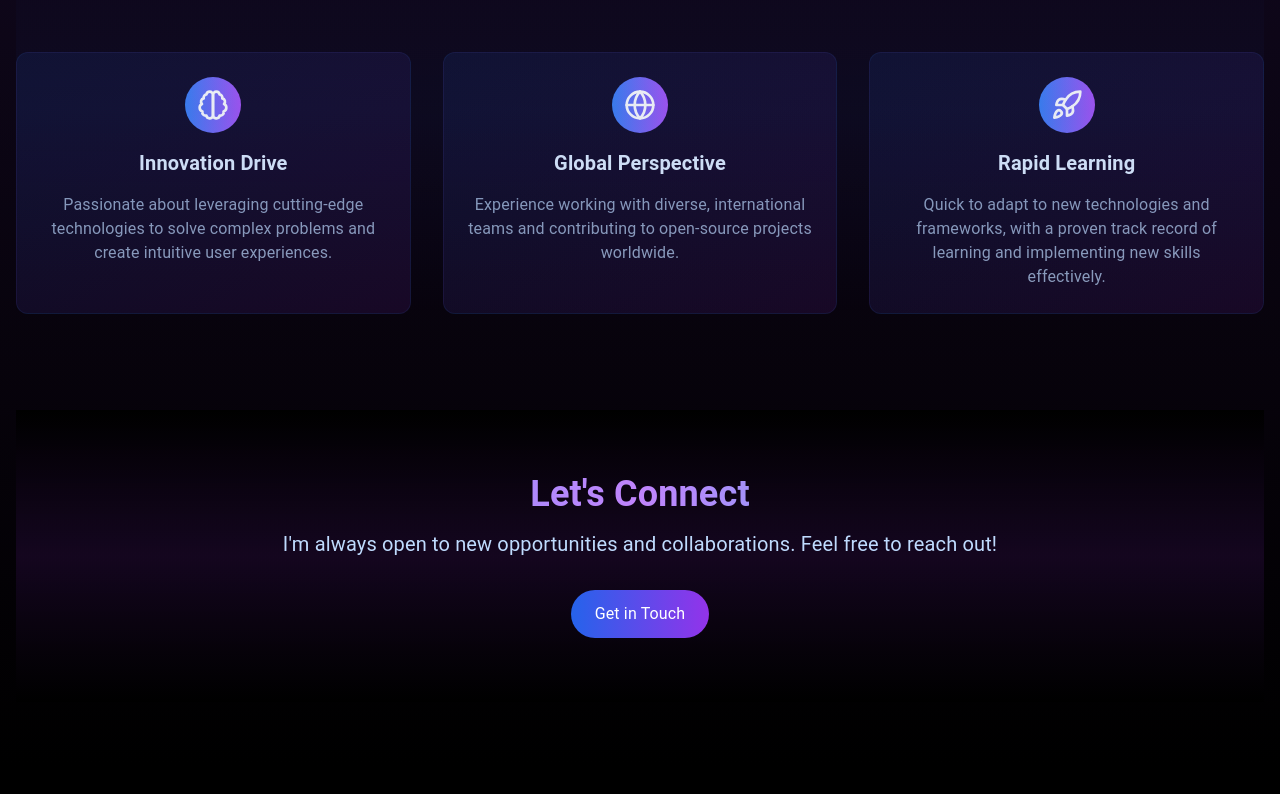
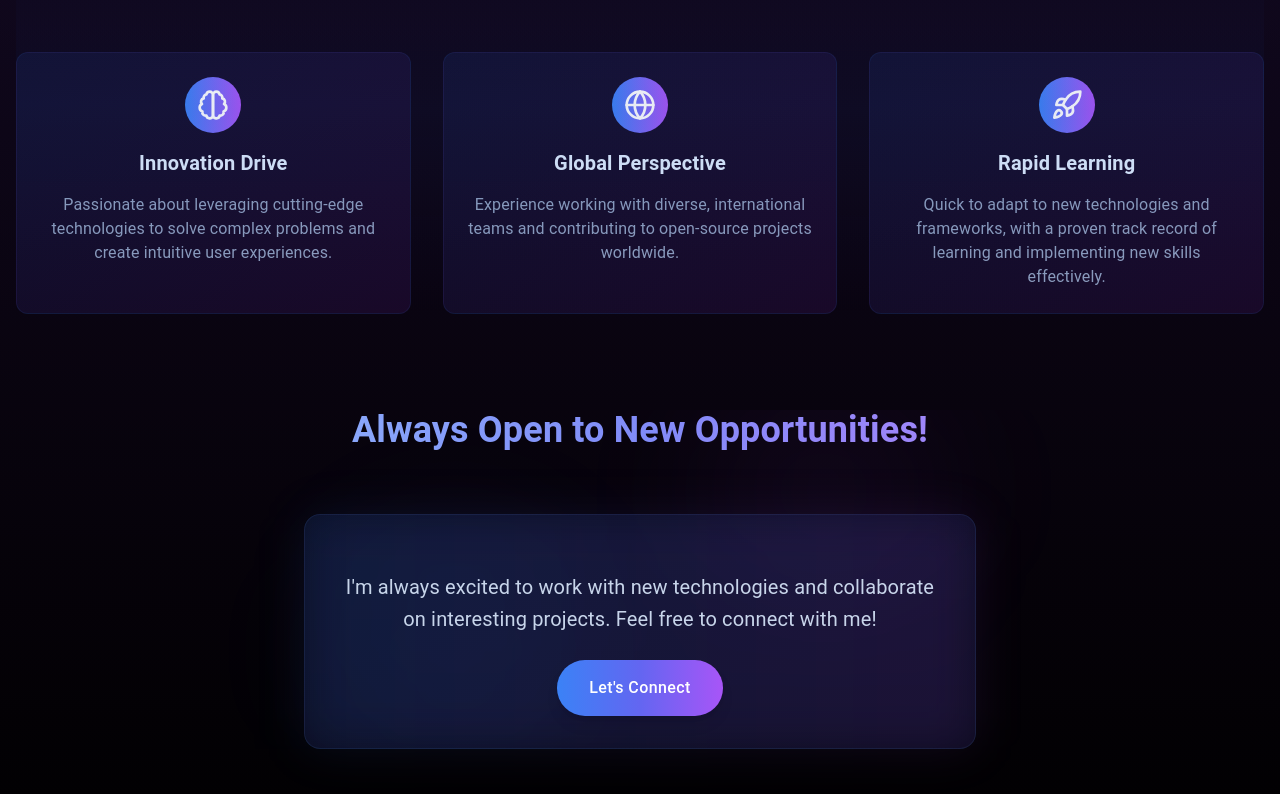
Before and after one commit to mk1shan/myweb, a React (Create React App) app: page / in a window 1280 px wide. Shown: the part 1443-2237 px from the top of the page. Before the commit the page ends 2209 px from the top, so only its background shows below. Built offline with nearby package versions, Linux system fonts and the light colour scheme.

Commit message:
Update Home.js

```diff
--- a/src/components/Home.js
+++ b/src/components/Home.js
@@ -105,7 +105,7 @@ const ProfessionalSummary = () => {
         animate={{ opacity: 1, y: 0 }}
         className="text-xl text-blue-200/80 leading-relaxed max-w-3xl mx-auto text-center mb-12"
       >
-        A passionate Software Engineering Intern with expertise in full-stack development, AI integration, and creative problem-solving. Committed to building innovative solutions that make a positive impact on the world.
+        A passionate Software Engineering Intern with expertise in full-stack development, AI integration, and creative problem-solving. Committed to building innovative solutions that make a positive[...]
       </motion.p>
 
       <div className="grid grid-cols-1 md:grid-cols-3 gap-8">
@@ -275,7 +275,7 @@ const Home = () => {
             </div>
           </section>
 
-          {/* Professional Summary Section */}
+          {/* About Me Section */}
           <section className="mb-24">
             <h2 className="text-3xl md:text-4xl font-bold text-center mb-16 bg-gradient-to-r from-blue-400 via-purple-400 to-cyan-400 text-transparent bg-clip-text">
               Professional Summary
@@ -286,25 +286,68 @@ const Home = () => {
             </div>
           </section>
 
-          {/* Let's Connect Section */}
-          <section className="bg-gradient-to-b from-black via-purple-900/20 to-black py-16">
-            <div className="container mx-auto text-center">
-              <h2 className="text-3xl md:text-4xl font-bold mb-4 text-transparent bg-clip-text bg-gradient-to-r from-blue-400 via-purple-400 to-cyan-400">
-                Let's Connect
-              </h2>
-              <p className="text-xl text-blue-200 mb-8">
-                I'm always open to new opportunities and collaborations. Feel free to reach out!
-              </p>
-              <motion.button
-                onClick={handleContact}
-                whileHover={{ scale: 1.05 }}
-                whileTap={{ scale: 0.95 }}
-                className="px-6 py-3 bg-gradient-to-r from-blue-600 to-purple-600 rounded-full hover:from-blue-500 hover:to-purple-500 transition-all duration-300"
-              >
-                Get in Touch
-              </motion.button>
-            </div>
-          </section>
+          {/* Contact Section */}
+          <section className="mb-24 relative">
+  {/* Floating orbs background */}
+  <div className="absolute inset-0 overflow-hidden">
+    <div className="absolute top-1/3 left-1/4 w-64 h-64 bg-blue-500/5 rounded-full blur-3xl animate-float" />
+    <div className="absolute bottom-1/3 right-1/4 w-64 h-64 bg-purple-500/5 rounded-full blur-3xl animate-float-delayed" />
+  </div>
+
+  <h2 className="text-3xl md:text-4xl font-bold text-center mb-16 bg-gradient-to-r from-blue-300 via-indigo-400 to-purple-400 text-transparent bg-clip-text">
+    Always Open to New Opportunities!
+  </h2>
+
+  <motion.div
+    initial={{ opacity: 0, y: 20 }}
+    whileInView={{ opacity: 1, y: 0 }}
+    viewport={{ once: true }}
+    transition={{ duration: 0.6 }}
+    className="relative max-w-2xl mx-auto"
+  >
+    <div className="relative flex flex-col items-center bg-gradient-to-br from-blue-950/40 to-indigo-950/40 border border-blue-400/10 backdrop-blur-sm rounded-2xl p-8 space-y-6 shadow-lg">
+      {/* Gradient border glow */}
+      <div className="absolute inset-0 rounded-2xl bg-gradient-to-r from-blue-500/10 to-purple-500/10 blur-xl -z-10" />
+
+      <motion.p
+        initial={{ opacity: 0 }}
+        animate={{ opacity: 1 }}
+        className="text-xl text-blue-100/90 leading-relaxed text-center"
+      >
+        I'm always excited to work with new technologies and collaborate on interesting projects. Feel free to connect with me!
+      </motion.p>
+
+      <motion.button
+        whileHover={{
+          scale: 1.05,
+          boxShadow: "0 0 20px rgba(147, 197, 253, 0.3)"
+        }}
+        whileTap={{ scale: 0.95 }}
+        onClick={handleContact}
+        className="px-8 py-4 bg-gradient-to-r from-blue-500 via-indigo-500 to-purple-500
+          rounded-full hover:from-blue-400 hover:via-indigo-400 hover:to-purple-400
+          transition-all duration-300 shadow-lg hover:shadow-blue-500/25
+          text-white font-medium tracking-wide"
+      >
+        Let's Connect
+      </motion.button>
+    </div>
+  </motion.div>
+
+  <style jsx>{`
+    @keyframes float {
+      0%, 100% { transform: translateY(0px); }
+      50% { transform: translateY(-20px); }
+    }
+    .animate-float {
+      animation: float 6s ease-in-out infinite;
+    }
+    .animate-float-delayed {
+      animation: float 6s ease-in-out infinite;
+      animation-delay: 2s;
+    }
+  `}</style>
+</section>
         </motion.div>
       </div>
 
```
